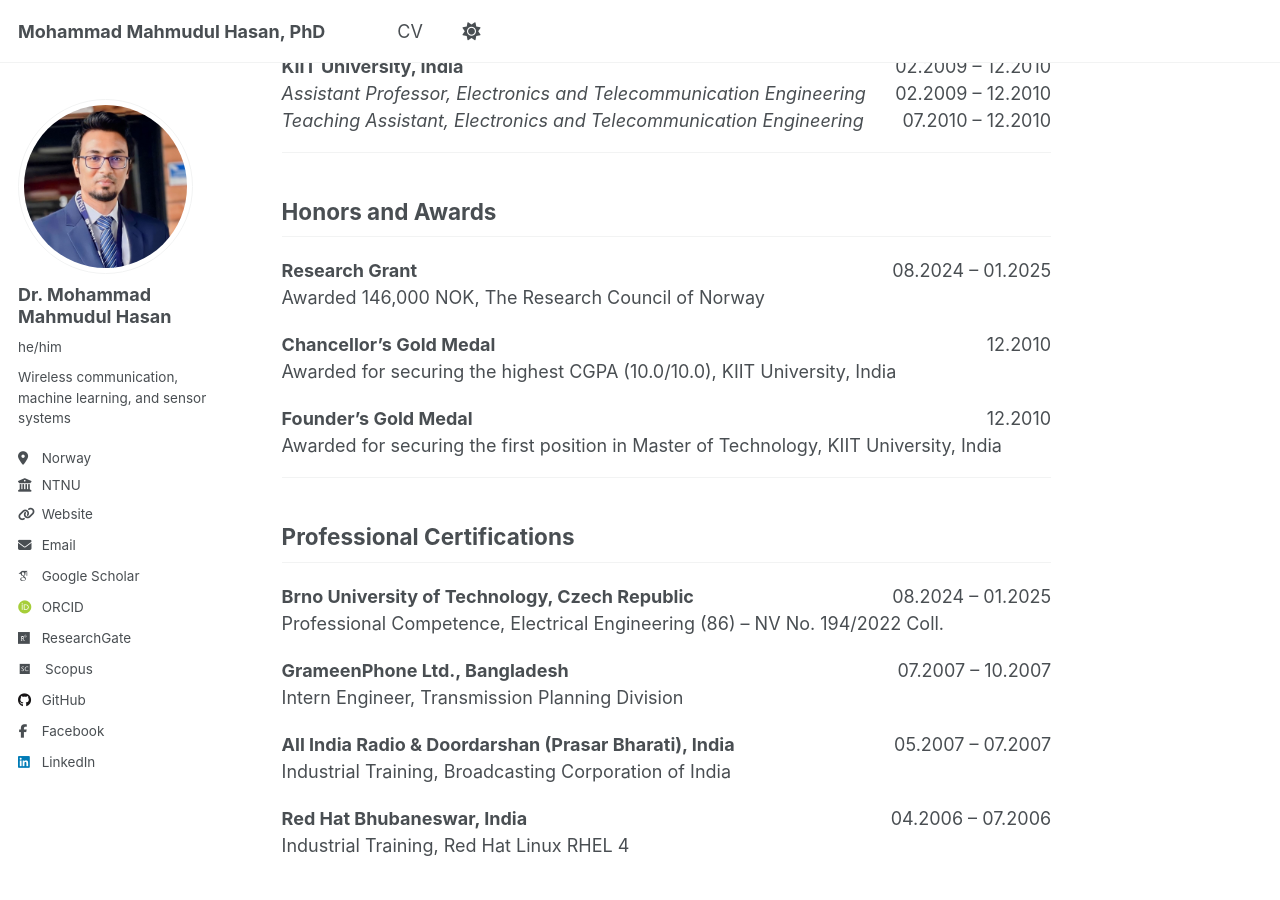
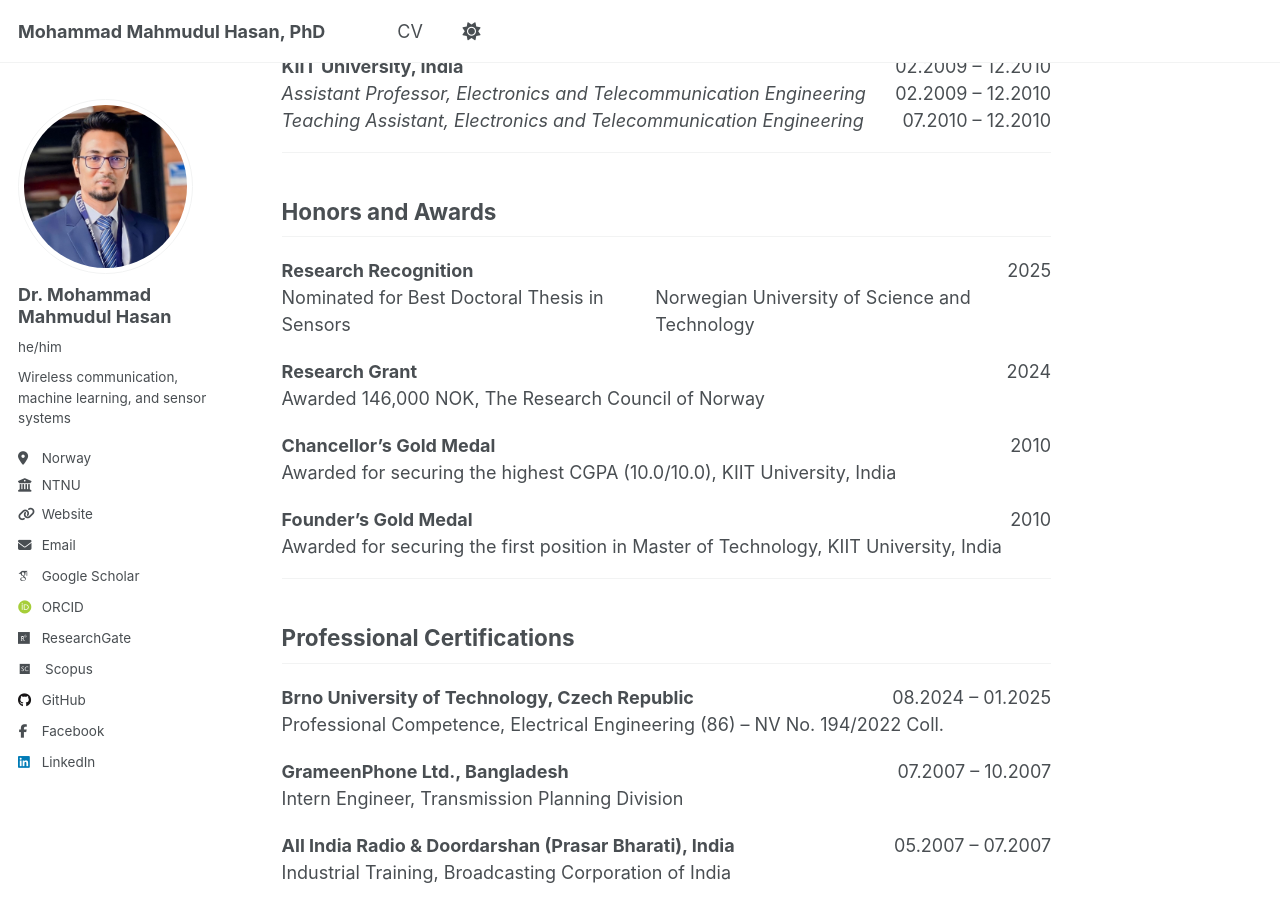
Before and after one commit to dearmahmud/dearmahmud.github.io, a Jekyll site: the page built from _pages/about.md, in a window 1280 px wide and 900 px high, scrolled down 3957 px. Built offline with Jekyll 4.4.1, drawn with Linux system fonts in a browser that asks for light colours; some web fonts are replaced.

Commit message:
Update about.md

```diff
--- a/_pages/about.md
+++ b/_pages/about.md
@@ -330,14 +330,21 @@ I remain deeply grateful to my supervisors, Dr. Sudhansu Sekhar Singh, Dr. Micha
   <span>07.2010 – 12.2010</span>
 </div>
 
-
 ---
 
 ## Honors and Awards
+<div style="margin-top: 20px; display: flex; justify-content: space-between; align-items: center;">
+  <span><strong>Research Recognition</strong></span>
+  <span>2025</span>
+</div>
+<div style="display: flex; justify-content: space-between;">
+  <span>Nominated for Best Doctoral Thesis in Sensors</span><br>
+  <span>Norwegian University of Science and Technology</span>
+</div>
 
 <div style="margin-top: 20px; display: flex; justify-content: space-between; align-items: center;">
   <span><strong>Research Grant</strong></span>
-  <span>08.2024 – 01.2025</span>
+  <span>2024</span>
 </div>
 <div style="display: flex; justify-content: space-between;">
   <span>Awarded 146,000 NOK, The Research Council of Norway</span>
@@ -345,7 +352,7 @@ I remain deeply grateful to my supervisors, Dr. Sudhansu Sekhar Singh, Dr. Micha
 
 <div style="margin-top: 20px; display: flex; justify-content: space-between; align-items: center;">
   <span><strong>Chancellor’s Gold Medal</strong></span>
-  <span>12.2010</span>
+  <span>2010</span>
 </div>
 <div style="display: flex; justify-content: space-between;">
   <span>Awarded for securing the highest CGPA (10.0/10.0), KIIT University, India</span>
@@ -353,7 +360,7 @@ I remain deeply grateful to my supervisors, Dr. Sudhansu Sekhar Singh, Dr. Micha
 
 <div style="margin-top: 20px; display: flex; justify-content: space-between; align-items: center;">
   <span><strong>Founder’s Gold Medal</strong></span>
-  <span>12.2010</span>
+  <span>2010</span>
 </div>
 <div style="display: flex; justify-content: space-between;">
   <span>Awarded for securing the first position in Master of Technology, KIIT University, India</span>
```
